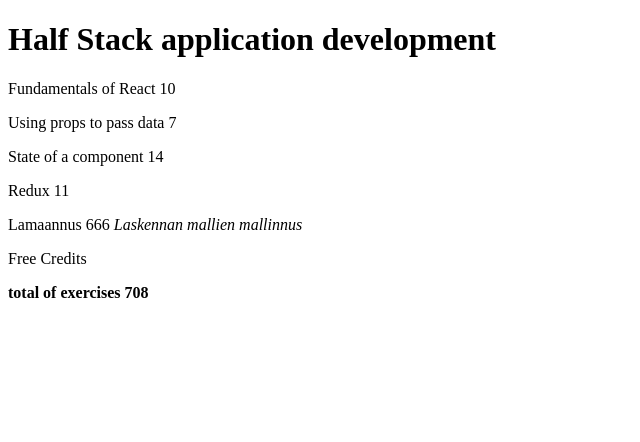
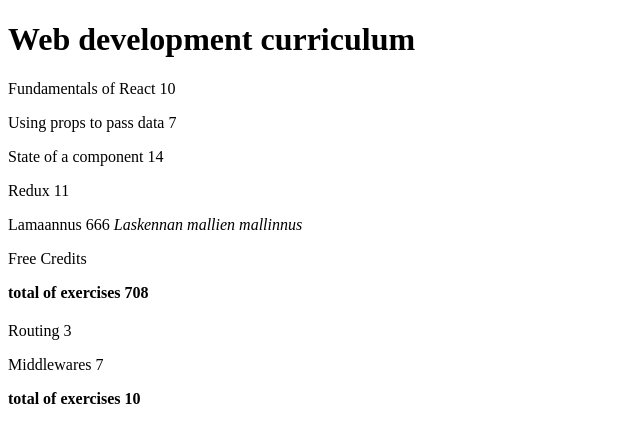
Before and after one commit to shamaanikala/FullStack-HY-k2023, a React (Create React App) app in the folder osa2/kurssitiedot/: page / in a window 1280 px wide. Shown: the top 442 px of the page, without its empty margins (0-640 px from the left). Built offline with nearby package versions, Linux system fonts and the light colour scheme.

Commit message:
Teht.2.4: step9 alkuun

```diff
--- a/osa2/kurssitiedot/src/App.js
+++ b/osa2/kurssitiedot/src/App.js
@@ -1,7 +1,14 @@
-const Header = (props) => {
-  console.log(props)
+const Header = ({text}) => {
+  console.log(text)
   return (
-    <h1>{props.course}</h1>
+    <h1>{text}</h1>
+  )
+}
+
+const CourseHeader = ({name}) => {
+  console.log('Piirretään kurssin otsikko',name)
+  return (
+    <h2>{name}</h2>
   )
 }
 
@@ -50,15 +57,25 @@
   console.log('Toimiiko dekonstruktoitu course',course)
   return (
     <>
-      <Header course={course.name} />
+      <CourseHeader course={course.name} />
       <Content parts={course.parts} />
       <Total parts={course.parts} />
     </>
   )
 }
 
+const Courses = ({courses}) => {
+  return (
+    <>
+      <Header text="Web development curriculum" />
+      {courses.map(c => <Course key={c.id} course={c} />)}
+    </>
+  )
+}
+
 const App = () => {
-  const course = {
+  const courses = [
+    {
       name: 'Half Stack application development',
       id: 1,
       parts: [
@@ -96,11 +113,28 @@
           id:5
         }
       ]
+    },
+    {
+      name: 'Node.js',
+      id: 2,
+      parts: [
+        {
+          name: 'Routing',
+          exercises: 3,
+          id: 1
+        },
+        {
+          name: 'Middlewares',
+          exercises: 7,
+          id: 2
         }
+      ]
+    }
+  ]
 
   return (
     <div>
-      <Course course={course} />
+      <Courses courses={courses} />
     </div>
   )
 }
```
Lines whose indentation alone changed are shown as unchanged.
